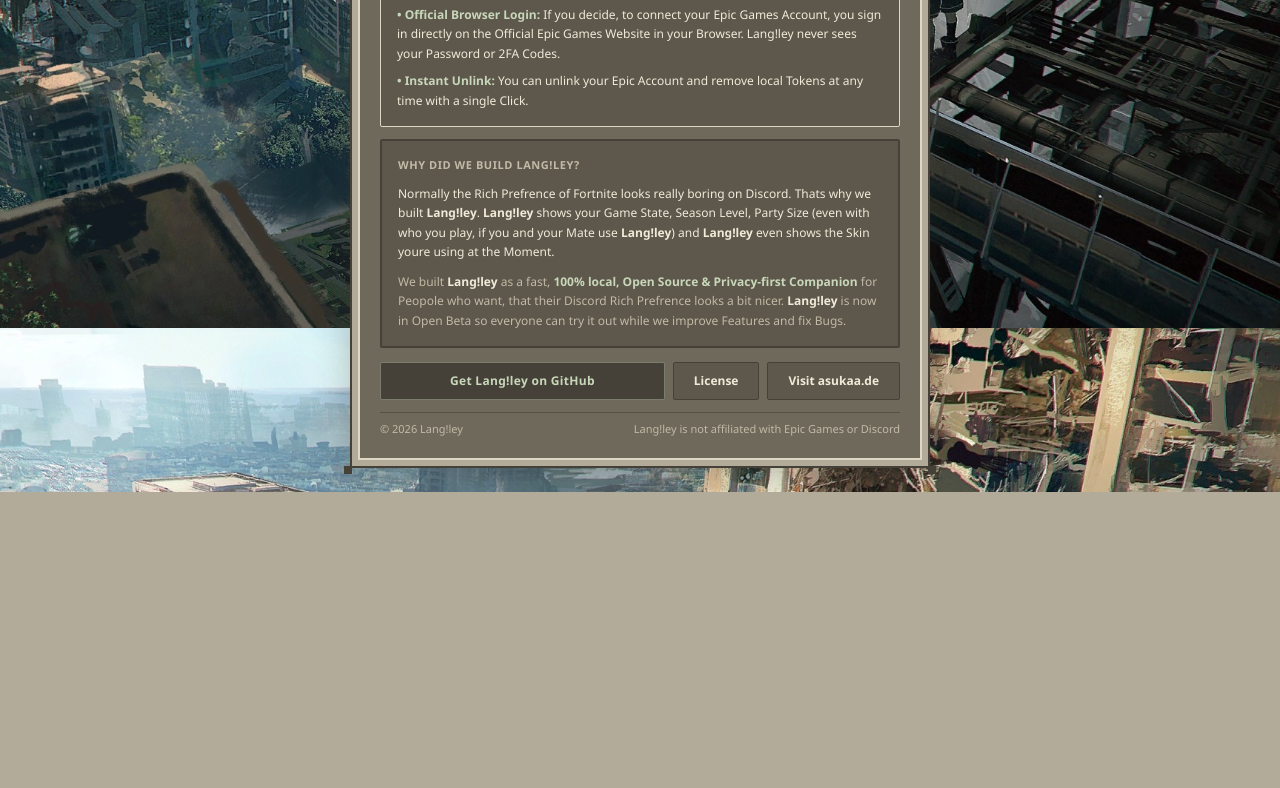
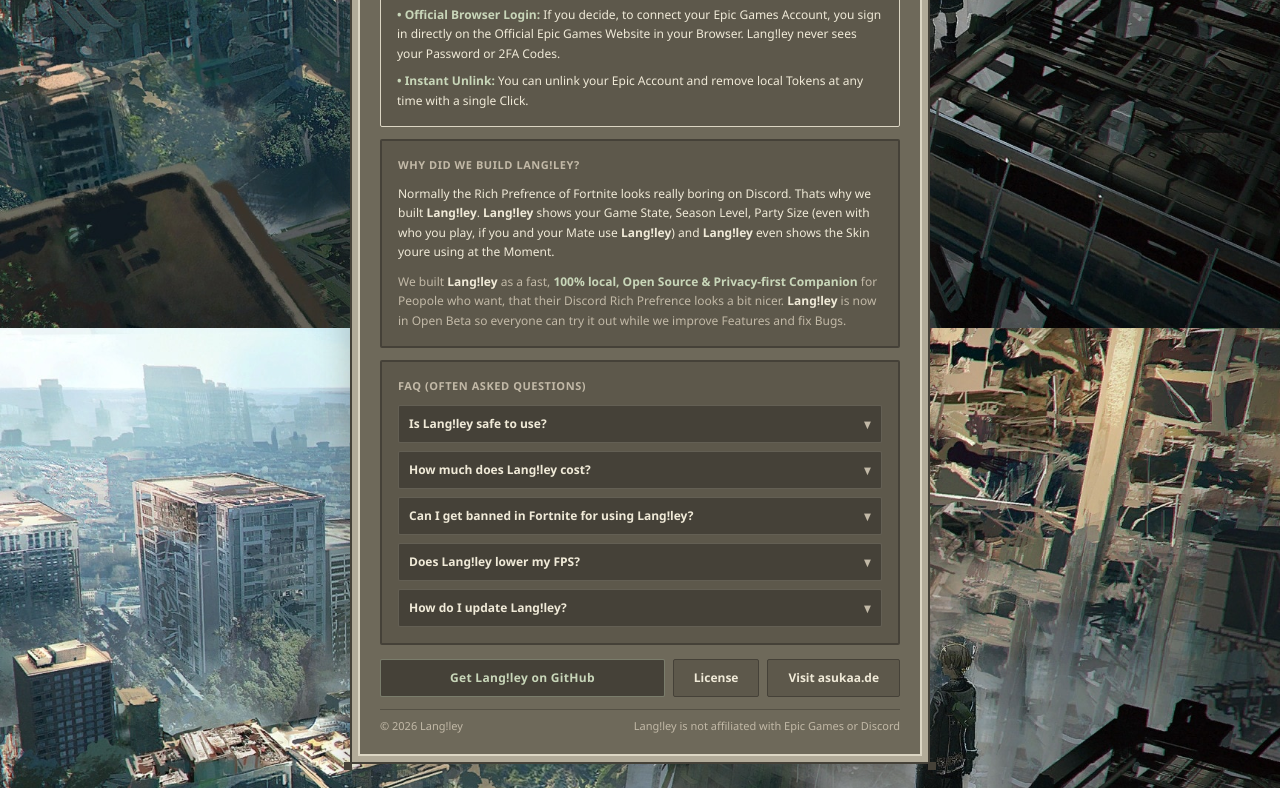
Before and after one commit to IAsukaaI/langley, a plain HTML site: page index.html in a window 1280 px wide. Shown: the part 1272-2060 px from the top of the page. Before the commit the page ends 1764 px from the top, so only its background shows below. Drawn offline with nearby package versions, Linux system fonts and the light colour scheme.

Commit message:
Update index.html

```diff
--- a/index.html
+++ b/index.html
@@ -41,7 +41,6 @@
             font-family: "Segoe UI", Tahoma, sans-serif;
         }
 
-        /* Signature outer border + 8px corner squares matching the desktop app */
         .app-outer-frame {
             position: relative;
             border: 2px solid #454138;
@@ -61,7 +60,6 @@
         .cs-bl { bottom: -8px; left: -8px; }
         .cs-br { bottom: -8px; right: -8px; }
 
-        /* Inner panel with light border and concentric background circles */
         .app-inner-panel {
             position: relative;
             background-color: #6E695A;
@@ -101,6 +99,13 @@
             left: 50%;
             transform: translate(-50%, -50%);
             pointer-events: none;
+        }
+
+        details > summary {
+            list-style: none;
+        }
+        details > summary::-webkit-details-marker {
+            display: none;
         }
     </style>
 </head>
@@ -255,6 +260,63 @@
                     </p>
                 </section>
 
+                <section class="bg-card border-2 border-bdark p-3.5 sm:p-4 rounded-sm space-y-2.5">
+                    <h2 class="text-[11px] font-bold text-tmuted uppercase tracking-wider">
+                        FAQ (OFTEN ASKED QUESTIONS)
+                    </h2>
+                    <div class="space-y-2 text-xs">
+                        <details class="bg-bdark border border-blight/20 rounded-sm p-2.5">
+                            <summary class="font-bold text-tprim cursor-pointer flex items-center justify-between select-none hover:text-swarn">
+                                <span>Is Lang!ley safe to use?</span>
+                                <span class="text-tmuted text-[10px]">▼</span>
+                            </summary>
+                            <p class="mt-2 text-tmuted leading-relaxed border-t border-blight/10 pt-2">
+                                Yes, 100%. Lang!ley only uses local Game Logs on your PC and talks directly to the Official Epic Games and Discord Servers. Because the Code is completely Open Source on GitHub, everyone can check it by themselves.
+                            </p>
+                        </details>
+
+                        <details class="bg-bdark border border-blight/20 rounded-sm p-2.5">
+                            <summary class="font-bold text-tprim cursor-pointer flex items-center justify-between select-none hover:text-swarn">
+                                <span>How much does Lang!ley cost?</span>
+                                <span class="text-tmuted text-[10px]">▼</span>
+                            </summary>
+                            <p class="mt-2 text-tmuted leading-relaxed border-t border-blight/10 pt-2">
+                                Nothing. Lang!ley is 100% free for everyone and there are no Paid Features or Subscriptions.
+                            </p>
+                        </details>
+
+                        <details class="bg-bdark border border-blight/20 rounded-sm p-2.5">
+                            <summary class="font-bold text-tprim cursor-pointer flex items-center justify-between select-none hover:text-swarn">
+                                <span>Can I get banned in Fortnite for using Lang!ley?</span>
+                                <span class="text-tmuted text-[10px]">▼</span>
+                            </summary>
+                            <p class="mt-2 text-tmuted leading-relaxed border-t border-blight/10 pt-2">
+                                No. Lang!ley does not touch or change any Fortnite Game Files and doesn't inject anything into the Game. It just runs in the Background and reads the normal Log File that Fortnite creates on your PC.
+                            </p>
+                        </details>
+
+                        <details class="bg-bdark border border-blight/20 rounded-sm p-2.5">
+                            <summary class="font-bold text-tprim cursor-pointer flex items-center justify-between select-none hover:text-swarn">
+                                <span>Does Lang!ley lower my FPS?</span>
+                                <span class="text-tmuted text-[10px]">▼</span>
+                            </summary>
+                            <p class="mt-2 text-tmuted leading-relaxed border-t border-blight/10 pt-2">
+                                No. Lang!ley runs quietly in the Background and uses under 50MB RAM, so you won't get any FPS Drops while playing.
+                            </p>
+                        </details>
+
+                        <details class="bg-bdark border border-blight/20 rounded-sm p-2.5">
+                            <summary class="font-bold text-tprim cursor-pointer flex items-center justify-between select-none hover:text-swarn">
+                                <span>How do I update Lang!ley?</span>
+                                <span class="text-tmuted text-[10px]">▼</span>
+                            </summary>
+                            <p class="mt-2 text-tmuted leading-relaxed border-t border-blight/10 pt-2">
+                                Lang!ley has a built-in Auto-Updater. When a new Update is out, the App shows a small Update Button at the Top so you can install it with 1 Click.
+                            </p>
+                        </details>
+                    </div>
+                </section>
+
                 <div class="pt-0.5 flex flex-col sm:flex-row items-stretch sm:items-center gap-2">
                     <a href="https://github.com/IAsukaaI/langley/releases/tag/v1.0.2" target="_blank" rel="noopener noreferrer"
                        class="flex-1 bg-bdark hover:bg-card text-sok font-bold text-xs py-2.5 px-4 rounded-sm text-center tracking-wide transition-colors border border-sok/40">
```
